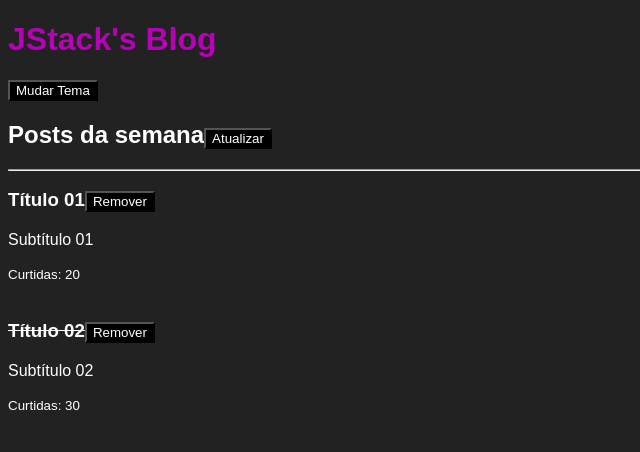
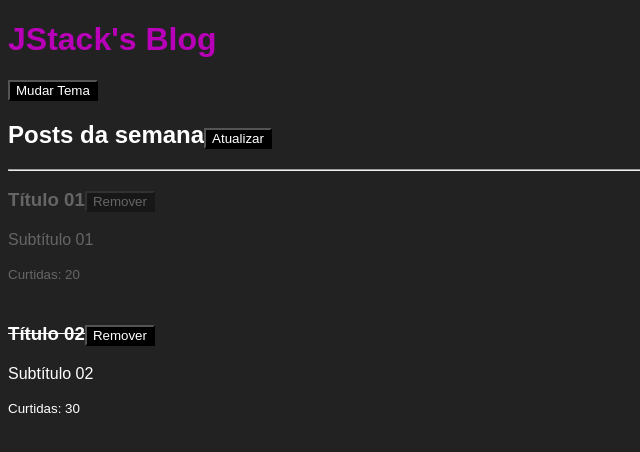
Before and after one commit to matheus-alpe/react-fundamentals, a React app: page / in a window 1280 px wide. Shown: the top 452 px of the page, without its empty margins (0-640 px from the left). Built offline with nearby package versions, Linux system fonts and the light colour scheme.

Commit message:
feat: dynamics classes

```diff
--- a/src/App.js
+++ b/src/App.js
@@ -12,14 +12,16 @@ function App() {
       title: 'Título 01',
       subtitle: 'Subtítulo 01',
       likes: 20,
-      read: false
+      read: false,
+      removed: true
     },
     {
       id: Date.now() + 1,
       title: 'Título 02',
       subtitle: 'Subtítulo 02',
       likes: 30,
-      read: true
+      read: true,
+      removed: false
     },
   ])
 
@@ -30,7 +32,8 @@ function App() {
         title: `Título ${String(prevPostsState.length + 1).padStart(2, '0')}`,
         subtitle: `Subtítulo ${String(prevPostsState.length + 1).padStart(2, '0')}`,
         likes: 50,
-        read: false
+        read: false,
+        removed: false
       }
 
       return [...prevPostsState, newPost]
@@ -38,7 +41,18 @@ function App() {
   }
 
   function handleRemovePost(postId) {
-    setPosts((prevPostsState) => prevPostsState.filter(postState => postState.id !== postId))
+    setPosts((prevPostsState) => prevPostsState.map(postState => {
+      const post = {
+        ...postState
+      }
+
+      if (postState.id === postId) {
+        post.removed = true;
+        console.log(post)
+      }
+
+      return post
+    }))
   }
 
   return (
--- a/src/components/Post.js
+++ b/src/components/Post.js
@@ -2,10 +2,17 @@ import React from "react"
 import PropTypes from 'prop-types'
 import { PostHeader } from "./"
 
+import styles from './Post.scss'
+
 export function Post({ post = {}, likes, onRemove }) {
   return (
-    <>
-      <article>
+    <article
+      className={
+        post.removed
+        ? styles.removed
+        : styles.post
+      }
+    >
       <PostHeader
         onRemove={onRemove}
         post={{
@@ -17,8 +24,6 @@ export function Post({ post = {}, likes, onRemove }) {
       <p>{post.subtitle}</p>
       <small>Curtidas: {post.likes}</small>
     </article>
-      <br/>
-    </>
   )
 }
 
@@ -29,5 +34,6 @@ Post.propTypes = {
     subtitle: PropTypes.string.isRequired,
     likes: PropTypes.number.isRequired,
     read: PropTypes.bool.isRequired,
+    removed: PropTypes.bool.isRequired,
   }).isRequired,
 }
--- /dev/null
+++ b/src/components/Post.scss
@@ -0,0 +1,7 @@
+.post {
+  margin: 40px 0;
+}
+
+.removed {
+  opacity: .3;
+}
```
Lines whose indentation alone changed are shown as unchanged.
